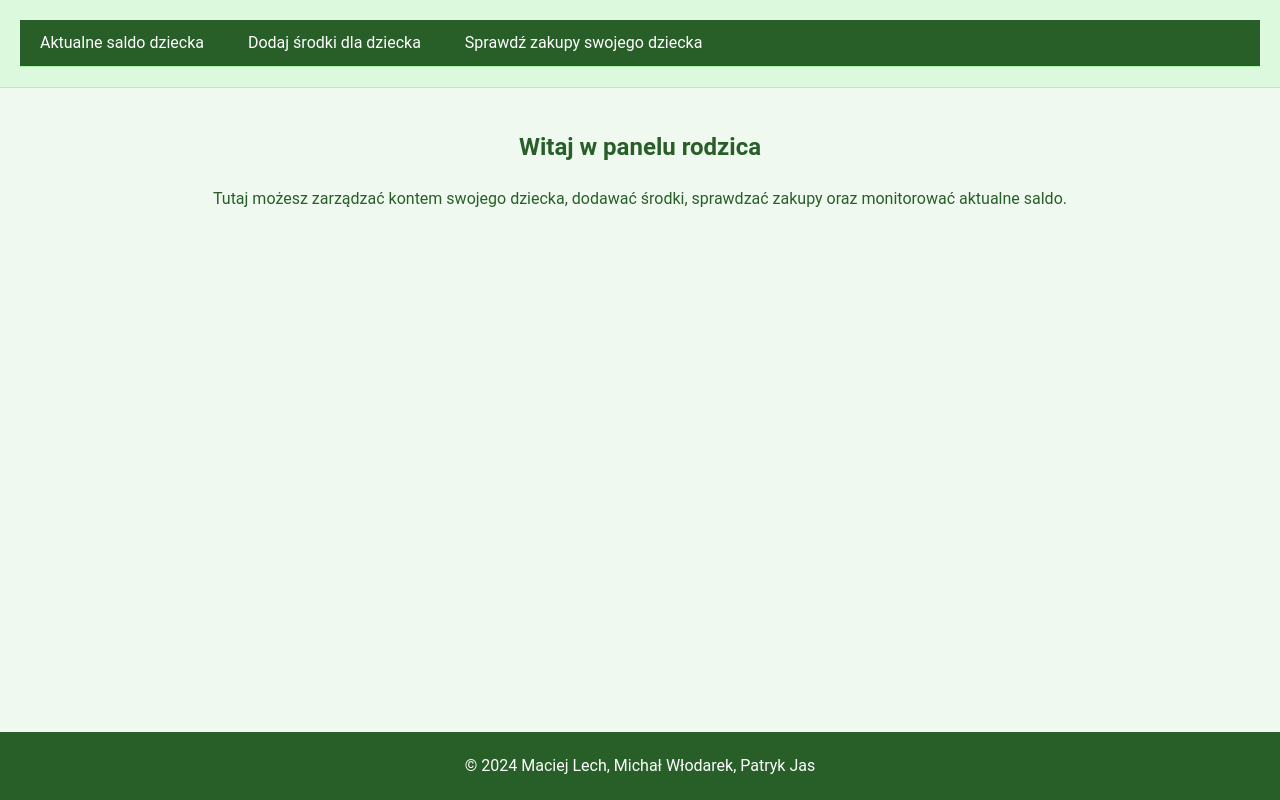
After one commit to talos-sq/wsb_team_project, a Django app: page /parent_menu/ in a window 1280 px wide. The commit adds this page. Run offline with Django 5.2, Linux system fonts and the light colour scheme; the visitor is signed in with stand-in values (Sample User, id 1).

Commit message:
Parent Functions (#14)

```diff
--- a/szkolny_market_app/static/styles/styles.css
+++ b/szkolny_market_app/static/styles/styles.css
@@ -198,3 +198,73 @@ button:hover {
     width: 100%; /* Aby logo skalowało się odpowiednio */
     height: auto; /* Aby zachować proporcje obrazu */
 }
+
+/* Styl nawigacji */
+nav {
+    background-color: #285e28; /* Ciemniejszy odcień zieleni */
+    padding: 10px;
+    border-bottom: 1px solid #aaf5aa; /* Średni odcień zieleni */
+}
+
+nav ul {
+    list-style-type: none;
+    margin: 0;
+    padding: 0;
+}
+
+nav ul li {
+    display: inline;
+    margin-right: 20px;
+}
+
+nav ul li:last-child {
+    margin-right: 0;
+}
+
+nav ul li a {
+    text-decoration: none;
+    color: #fff; /* Biały kolor tekstu */
+    padding: 10px;
+    border-radius: 5px;
+    transition: background-color 0.3s;
+}
+
+nav ul li a:hover {
+    background-color: #aaf5aa; /* Średni odcień zieleni */
+    color: #285e28; /* Ciemniejszy odcień zieleni */
+}
+/* Styl sekcji głównej */
+main {
+    padding: 20px 0;
+    text-align: center; /* Dodajemy styl wyśrodkowania tekstu */
+}
+
+main h2 {
+    margin-bottom: 20px; /* Dodajemy odstęp od tekstu powitalnego */
+}
+
+/* Styl tabeli */
+table {
+    margin: 0 auto; /* Wyśrodkowanie tabeli */
+    border-collapse: collapse; /* Usunięcie odstępów między komórkami */
+    width: 80%; /* Dostosowanie szerokości tabeli */
+}
+
+/* Styl komórek nagłówka */
+th {
+    background-color: #285e28; /* Kolor tła */
+    padding: 8px; /* Odstęp wewnętrzny */
+	color: #fff;
+}
+
+/* Styl komórek danych */
+td {
+    border: 1px solid #ddd; /* Ramka wokół komórki */
+    padding: 8px; /* Odstęp wewnętrzny */
+
+}
+
+/* Styl komórek danych dla pierwszej kolumny */
+td:first-child {
+    font-weight: bold; /* Pogrubienie tekstu */
+}
--- /dev/null
+++ b/szkolny_market_app/templates/parent.html
@@ -0,0 +1,30 @@
+<!DOCTYPE html>
+<html lang="en">
+<head>
+    <meta charset="UTF-8">
+    <meta name="viewport" content="width=device-width, initial-scale=1.0">
+    <title>SZKOLNY MARKET - Panel Rodzica</title>
+    <link rel="icon" type="image/x-icon" href="../static/img/logo1.ico">
+    <link rel="stylesheet" href="../static/styles/styles.css">
+</head>
+<body>
+    <header>
+        <nav>
+            <ul>
+			<li><a href="check-balance.html">Aktualne saldo dziecka</a></li>
+			<li><a href="add-funds.html">Dodaj środki dla dziecka</a></li>
+            <li><a href="check-purchases.html">Sprawdź zakupy swojego dziecka</a></li>
+            </ul>
+        </nav>
+    </header>
+
+    <main s">
+        <h2>Witaj w panelu rodzica</h2>
+        <p>Tutaj możesz zarządzać kontem swojego dziecka, dodawać środki, sprawdzać zakupy oraz monitorować aktualne saldo.</p>
+    </main>
+
+    <footer>
+        <p>&copy; 2024 Maciej Lech, Michał Włodarek, Patryk Jas</p>
+    </footer>
+</body>
+</html>
```
Also changed, not shown: szkolny_market_app/templates/add-funds.html (added, +39 -0 lines), szkolny_market_app/templates/check-balance.html (added, +46 -0 lines), szkolny_market_app/templates/check-purchases.html (added, +53 -0 lines).
